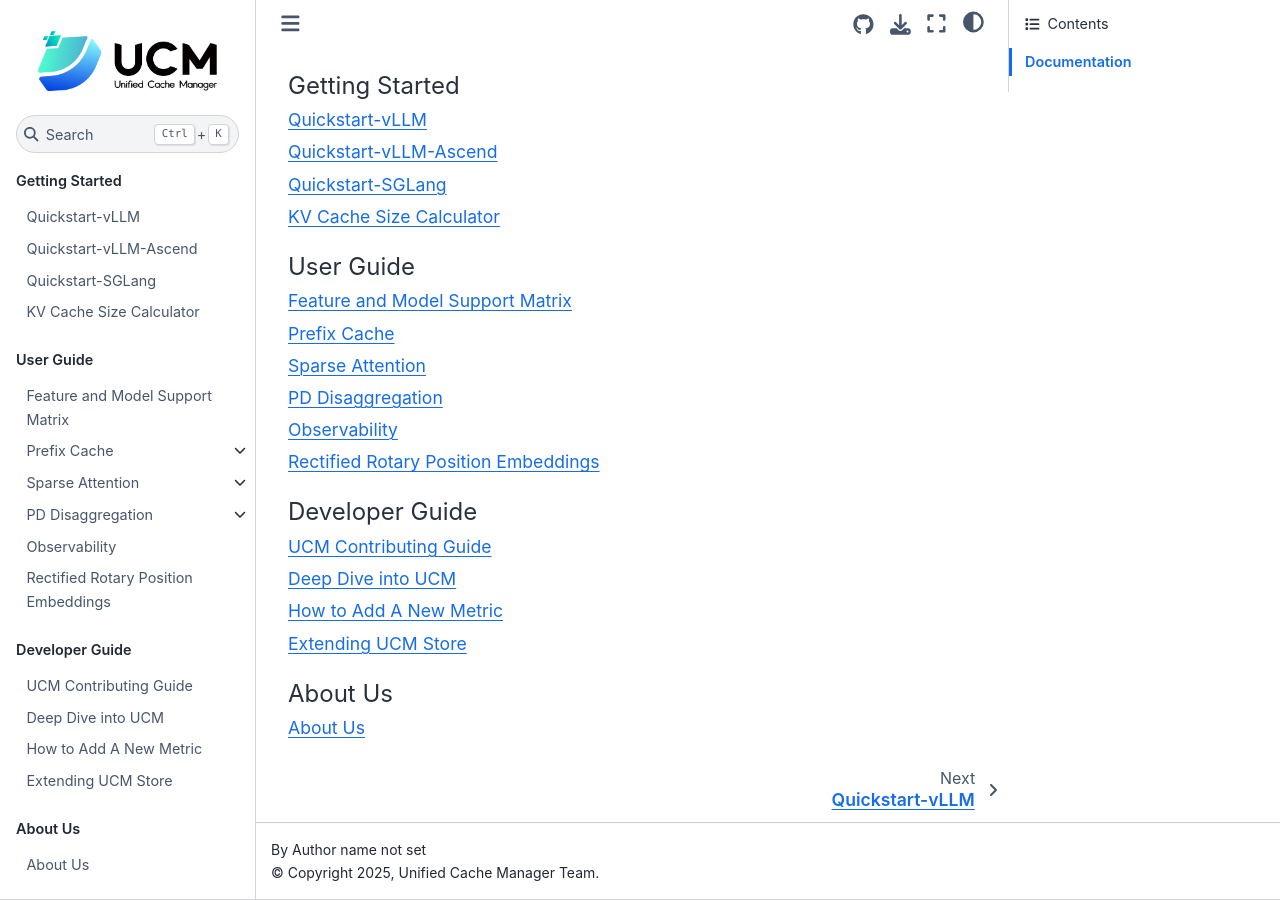
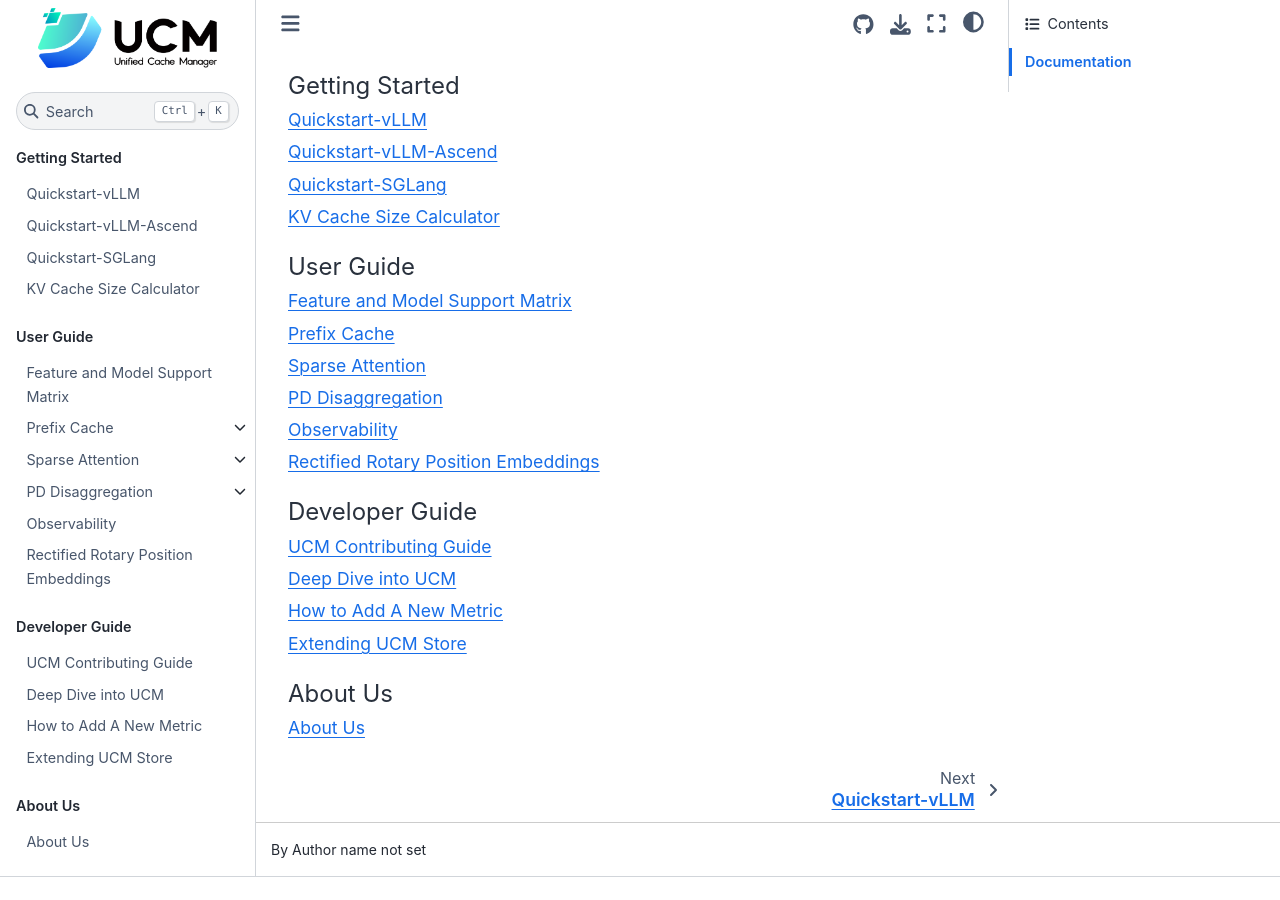
Before and after one commit to xuan58/ucm, a Sphinx documentation site: the page built from docs/source/index.md, in a window 1280 px wide and 900 px high, scrolled down 1062 px. Built offline with Sphinx 7.4.7 and the Sphinx Book theme 1.1.4, drawn with Linux system fonts in a browser that asks for light colours; after the commit the page ends 1939 px from its top, so only the background shows below that.

Commit message:
Update copyright year in conf.py

```diff
--- a/docs/source/conf.py
+++ b/docs/source/conf.py
@@ -7,7 +7,6 @@
 # https://www.sphinx-doc.org/en/master/usage/configuration.html#project-information
 
 project = "Unified Cache Manager"
-copyright = "2025, Unified Cache Manager Team"
 release = ""
 
 # -- General configuration ---------------------------------------------------
```
